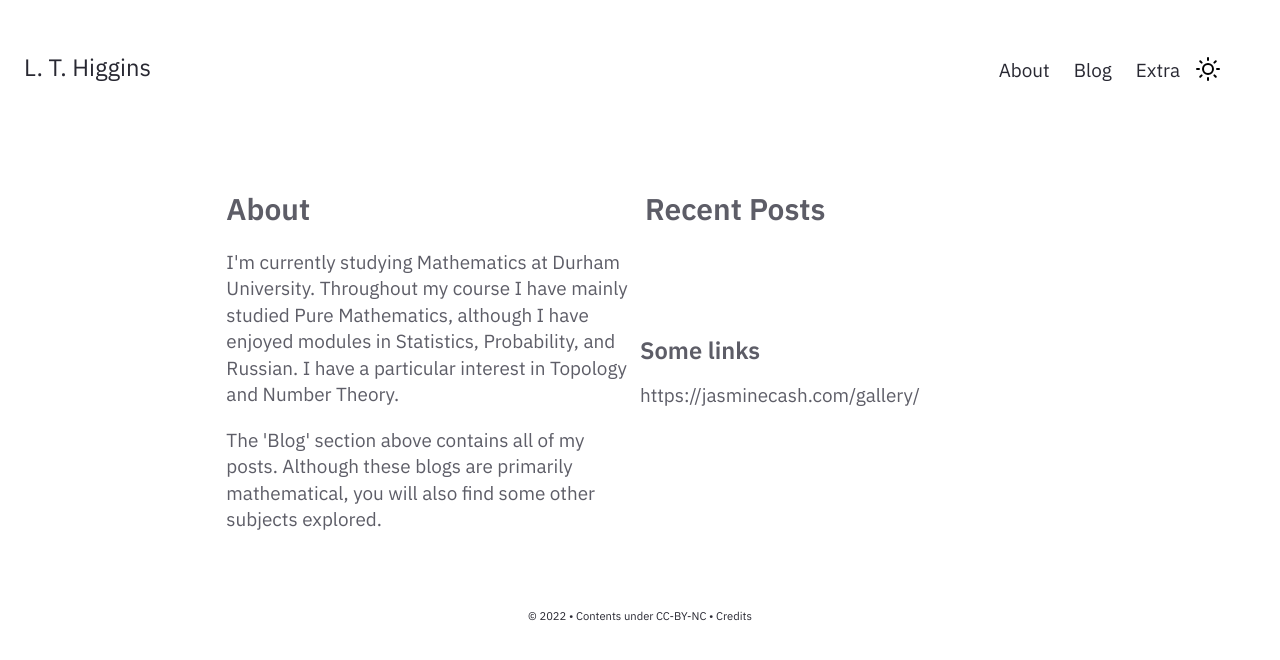
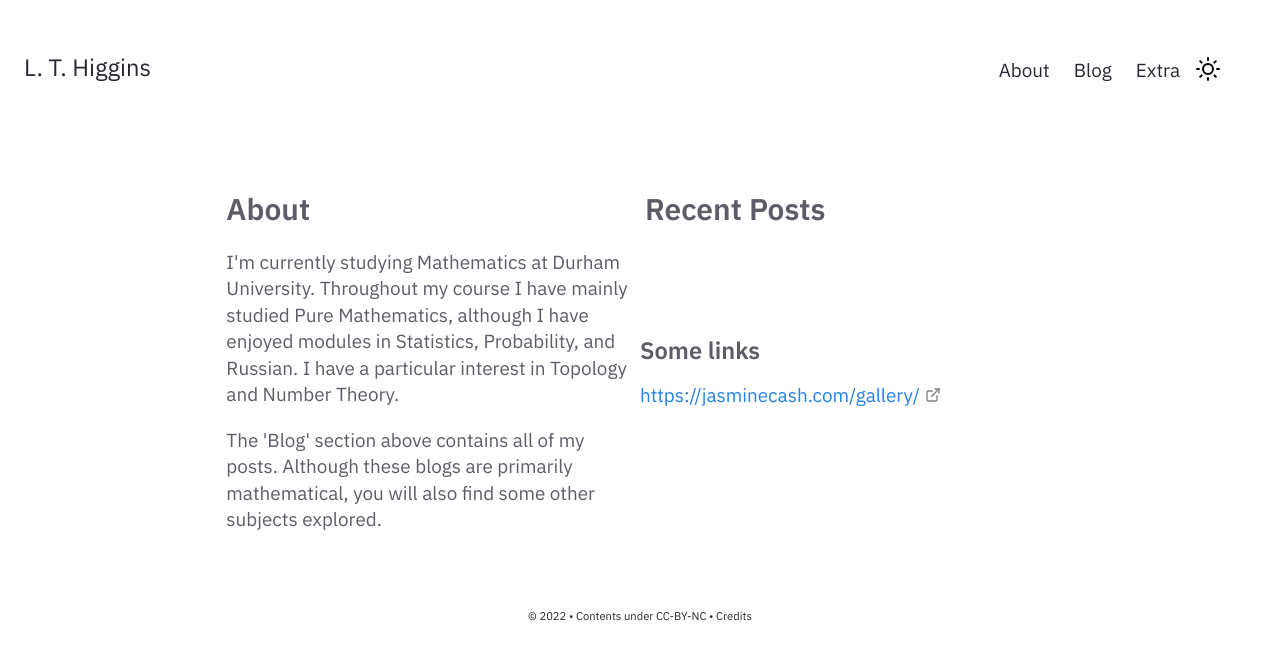
Before and after one commit to Luke-T-Higgins/blog, a Jekyll site: the page built from pages/index.md, in a window 1280 px wide. Shown: the top 660 px of the page. Built offline with Jekyll 4.4.1, drawn with Linux system fonts in a browser that asks for light colours.

```diff
--- a/_includes/Homepage.html
+++ b/_includes/Homepage.html
@@ -49,7 +49,7 @@
 
     <div class="home-sub-text">
         <h4> Some links </h4>
-        <p> https://jasminecash.com/gallery/ </p>
+        <a href="https://jasminecash.com/gallery/"> https://jasminecash.com/gallery/ </a>
     </div>
 
 </div>
```
